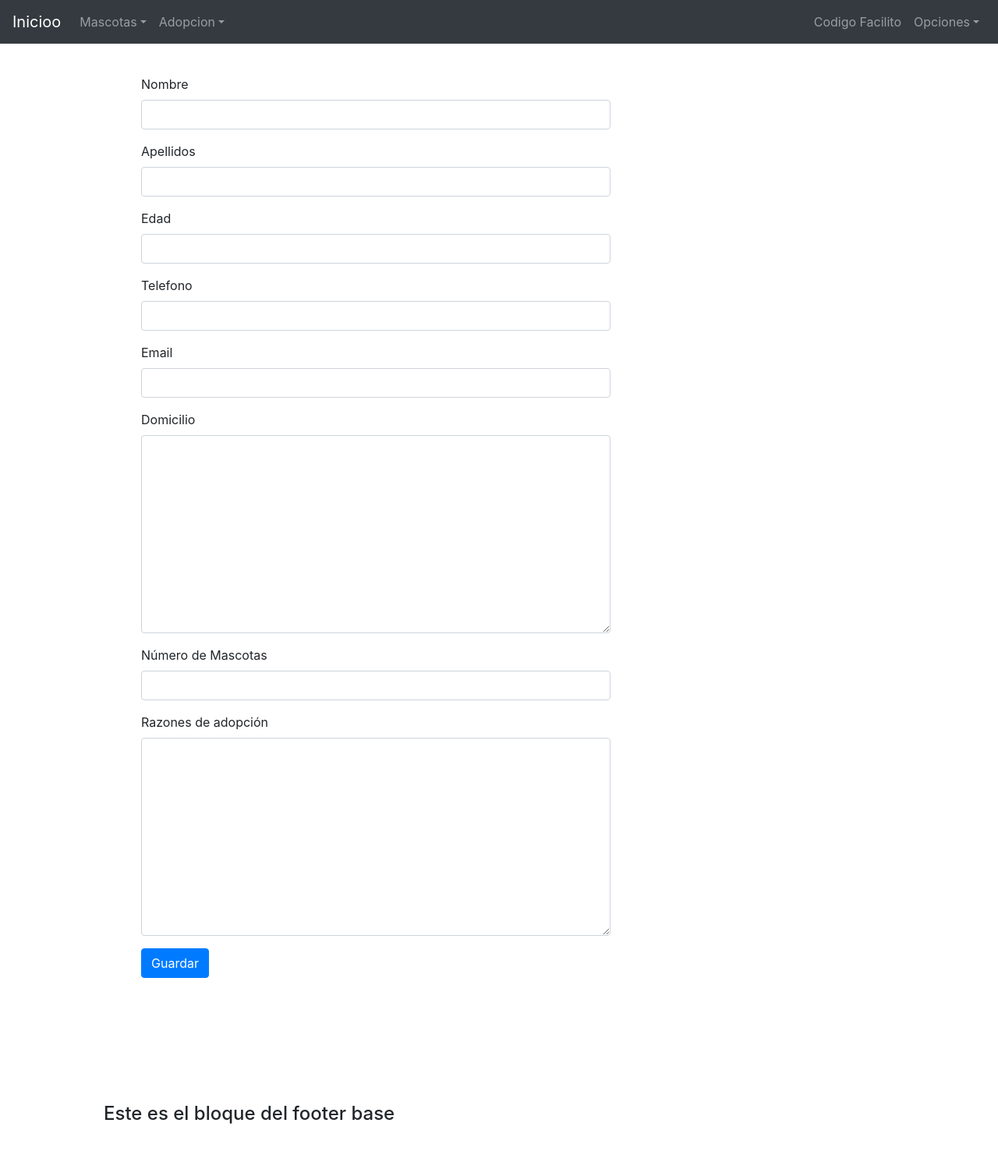
After one commit to LuisAngelFnz/CursoDjango, a Django app: page /adopcion/solicitud in a window 1280 px wide. The commit adds this page. Shown: the whole page at 78% size. Run offline with Django 4.2, Linux system fonts and the light colour scheme; some libraries are stand-ins or nearby versions.

Commit message:
Segundo avance  de modulo adopción

```diff
--- a/apps/adopcion/forms.py
+++ b/apps/adopcion/forms.py
@@ -32,7 +32,7 @@ class PersonaForm(forms.ModelForm):
             'edad'      : forms.TextInput(attrs={'class':'form-control'}),
             'telefono'  : forms.TextInput(attrs={'class':'form-control'}),
             'email'     : forms.TextInput(attrs={'class':'form-control'}),
-            'domicilio' : forms.TextInput(attrs={'class':'form-control'}),
+            'domicilio' : forms.Textarea(attrs={'class':'form-control'}),
         }
 
 class SolicitudForm(forms.ModelForm):
@@ -47,6 +47,6 @@ class SolicitudForm(forms.ModelForm):
         }
 
         widgets = {
-            'numero_mascotas':forms.IntegerField(),
+            'numero_mascotas':forms.TextInput(attrs={'class':'form-control'}),
             'razones':forms.Textarea(attrs={'class':'form-control'})
         }
--- a/apps/adopcion/views.py
+++ b/apps/adopcion/views.py
@@ -1,6 +1,6 @@
 from typing import Any
 from django.shortcuts import render
-from django.http import HttpResponse
+from django.http import HttpResponse, HttpResponseRedirect
 from django.urls import reverse_lazy
 
 from django.views.generic import (
@@ -23,7 +23,7 @@ class SolicitudCreate(CreateView):
     template_name = 'tadopcion/solicitud_form.html'
     form_class = SolicitudForm
     second_form_class = PersonaForm
-    success_url = reverse_lazy('tadopcion:solicitud_listar.html')
+    success_url = reverse_lazy('adopcion:listar_solicitud')
 
     def get_context_data(self, **kwargs):
         context = super(SolicitudCreate, self).get_context_data(**kwargs)
--- /dev/null
+++ b/templates/tadopcion/solicitud_form.html
@@ -0,0 +1,64 @@
+{% extends "tbases/base.html" %}
+
+{% block content %}
+<div class="starter-template p-5">
+    <form method="post">
+        {% csrf_token %}
+        <div class="row">
+            <div class="col-md-8 col-md-offset-2">
+                <div class="form-group">
+                    <label for="{{ form2.nombre.name }}">{{ form2.nombre.label }}</label>
+                    {{ form2.nombre }}
+                </div>
+            </div>
+            <div class="col-md-8 col-md-offset-2">
+                <div class="form-group">
+                    <label for="{{ form2.apellidos.name }}">{{ form2.apellidos.label }}</label>
+                    {{ form2.apellidos }}
+                </div>
+            </div>
+            <div class="col-md-8 col-md-offset-2">
+                <div class="form-group">
+                    <label for="{{ form2.edad.name }}">{{ form2.edad.label }}</label>
+                    {{ form2.edad }}
+                </div>
+            </div>
+            <div class="col-md-8 col-md-offset-2">
+                <div class="form-group">
+                    <label for="{{ form2.telefono.name }}">{{ form2.telefono.label }}</label>
+                    {{ form2.telefono }}
+                </div>
+            </div>
+            <div class="col-md-8 col-md-offset-2">
+                <div class="form-group">
+                    <label for="{{ form2.email.name }}">{{ form2.email.label }}</label>
+                    {{ form2.email }}
+                </div>
+            </div>
+            <div class="col-md-8 col-md-offset-2">
+                <div class="form-group">
+                    <label for="{{ form2.domicilio.name }}">{{ form2.domicilio.label }}</label>
+                    {{ form2.domicilio }}
+                </div>
+            </div>
+            <div class="col-md-8 col-md-offset-2">
+                <div class="form-group">
+                    <label for="{{ form.numero_mascotas.name }}">{{ form.numero_mascotas.label }}</label>
+                    {{ form.numero_mascotas }}
+                </div>
+            </div>
+            <div class="col-md-8 col-md-offset-2">
+                <div class="form-group">
+                    <label for="{{ form.razones.name }}">{{ form.razones.label }}</label>
+                    {{ form.razones }}
+                </div>
+            </div>
+            <div class="col-md-8 col-md-offset-2">
+                <div class="form-group">
+                    <button class="btn btn-primary" type="submit">Guardar</button>
+                </div>
+            </div>
+        </div>
+    </form>
+</div>
+{% endblock %}
--- a/templates/tadopcion/solicitud_listar.html
+++ b/templates/tadopcion/solicitud_listar.html
@@ -1,7 +1,6 @@
-{% extends "tbases/base.html" %}
+{% extends 'tbases/base.html' %}
 
 {% block content %}
-
 <table class="table table-bordered">
     <thead>
         <tr>
@@ -32,4 +31,4 @@
         {% endif %}
     </tbody>
 </table>
-{% endblock content %}
+{% endblock%}
--- a/templates/tbases/base.html
+++ b/templates/tbases/base.html
@@ -40,7 +40,7 @@
 		            <li class="nav-item dropdown">
 		                <a class="nav-link dropdown-toggle" href="#" data-toggle="dropdown" aria-expanded="false">Adopcion</a>
 		                <div class="dropdown-menu" aria-labelledby="dropdown01">
-		                    <a class="dropdown-item" href="{% url 'adopcion:solicitar' %}">Solicitar</a>
+		                    <a class="dropdown-item" href="{% url 'adopcion:solicitud' %}">Solicitar</a>
 		                    <a class="dropdown-item" href="{% url 'adopcion:listar_solicitud' %}">Listar solicitudes</a>
 		                    <!-- <a class="dropdown-item" href="#">Something else here</a> -->
 		                </div>
```
